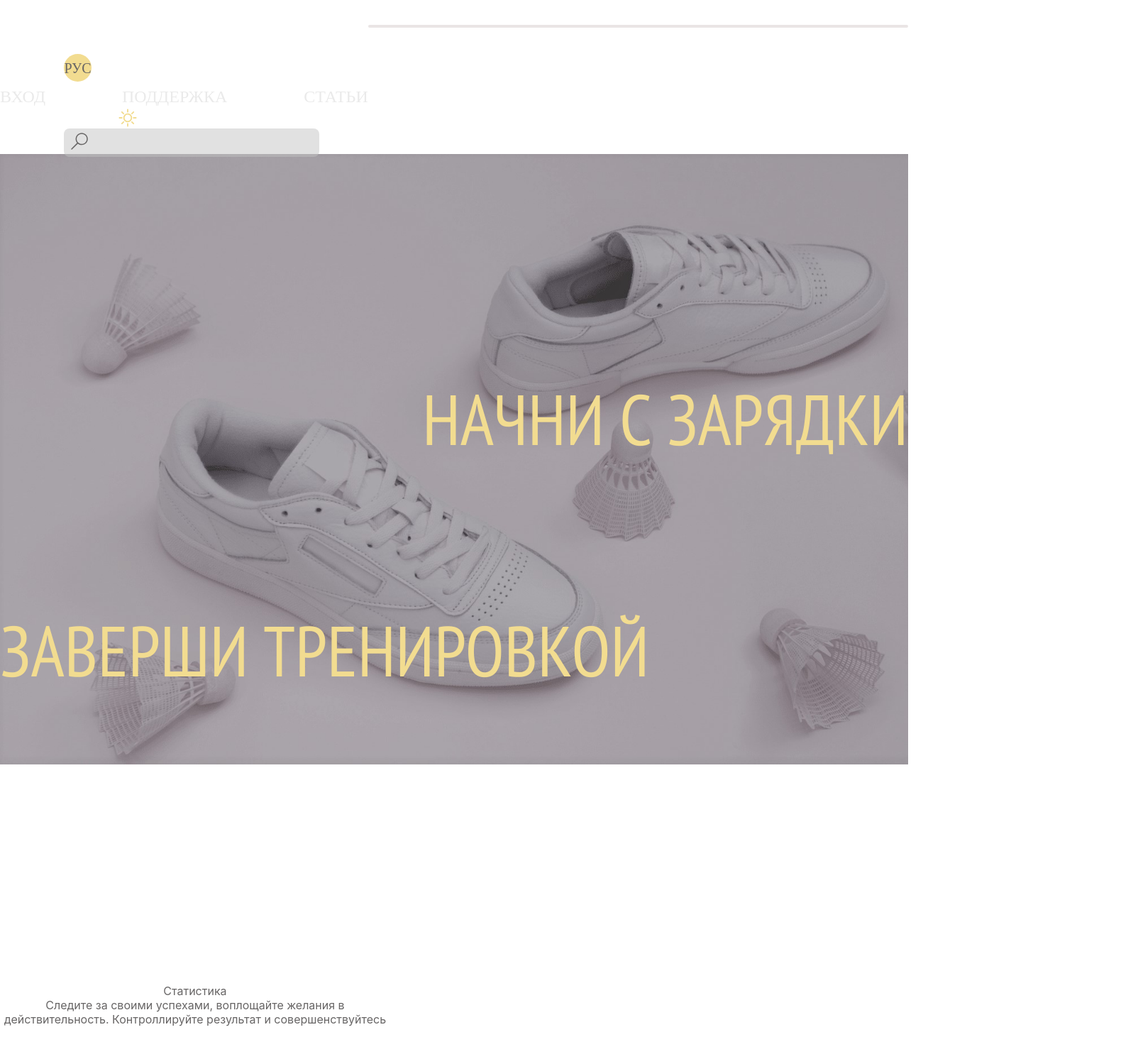
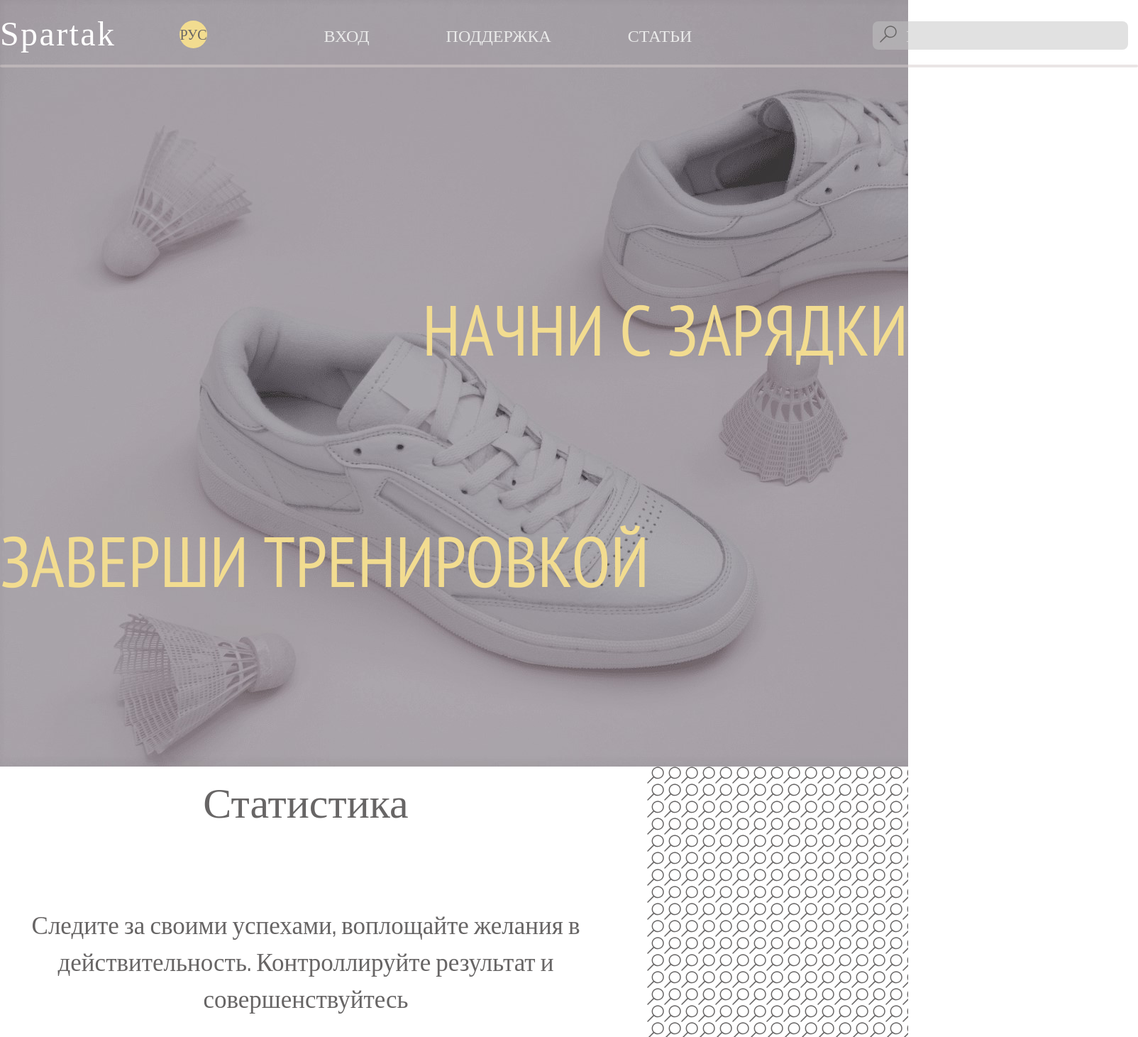
Before and after one commit to HellTrevor/helltrevor.github.io, a React (Create React App) app in the folder react-spartak/: page / in a window 1280 px wide. Shown: the whole page at 71% size, 1604 px wide, since content can reach past the window. Built offline with nearby package versions, Linux system fonts and the light colour scheme; a web font is replaced by a local one.

Commit message:
Modified HEADER - add function floating. Modified INTRO and BENEFITS - Intro (heught: 1080px), Benefits (add more description).

```diff
--- a/react-spartak/src/index.css
+++ b/react-spartak/src/index.css
@@ -1,4 +1,5 @@
 body {
+  padding: 0;
   margin: 0;
   font-family: -apple-system, BlinkMacSystemFont, "Segoe UI", "Roboto", "Oxygen",
     "Ubuntu", "Cantarell", "Fira Sans", "Droid Sans", "Helvetica Neue",
@@ -14,7 +15,21 @@
 
 /* HEADER */
 
+.header {
+  position: sticky;
+  top: 0;
+  left: 0;
+}
+
 .header .container {
+  position: absolute;
+
+  top: 0;
+  left: 0;
+  right: 0;
+}
+
+.header_block {
   display: flex;
   align-items: center;
 
@@ -152,22 +167,21 @@
 
 .intro {
   width: 100%;
-  height: 100%;
-
-  background: url(/public/Assets/Images/Main_page/Intro/Background_intro.jpg);
-  background-repeat: no-repeat;
+  /* height: 100%; */
+  height: 1080px;
+  background: url(/public/Assets/Images/Main_page/Intro/Background_intro.jpg)
+    no-repeat;
   background-size: cover;
 }
 
-.container {
-  margin: auto;
-  padding-top: 309px;
-
+.intro .container {
+  margin: 0 auto;
   max-width: 1600px;
 }
 
 .intro_text {
   text-align: right;
+  padding-top: 400px;
 
   font-family: "PT Sans Narrow";
   font-style: normal;
@@ -207,6 +221,7 @@
 
 .benefit {
   display: flex;
+  justify-content: space-between;
 }
 
 .text_benefit {
@@ -217,9 +232,26 @@
   color: #676565;
 }
 
+.title_benefit {
+  margin-bottom: 105px;
+
+  font-family: "Oswald";
+  font-style: normal;
+  font-weight: 400;
+  font-size: 60px;
+  line-height: 89px;
+}
+
+.description_benefit {
+  font-family: "Oswald";
+  font-style: normal;
+  font-weight: 300;
+  font-size: 35px;
+  line-height: 52px;
+}
+
 .image_benefit {
-  width: 100%;
-  height: 100%;
-  /* height: 381px; */
-  background-image: url(/public/Assets/Images/Header/Search_icon.svg);
+  width: 368px;
+  height: 381px;
+  background: url(/public/Assets/Images/Header/Search_icon.svg);
 }
```
